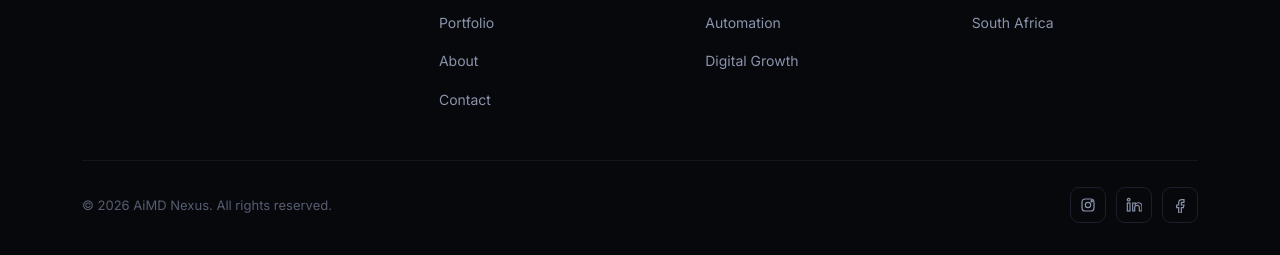
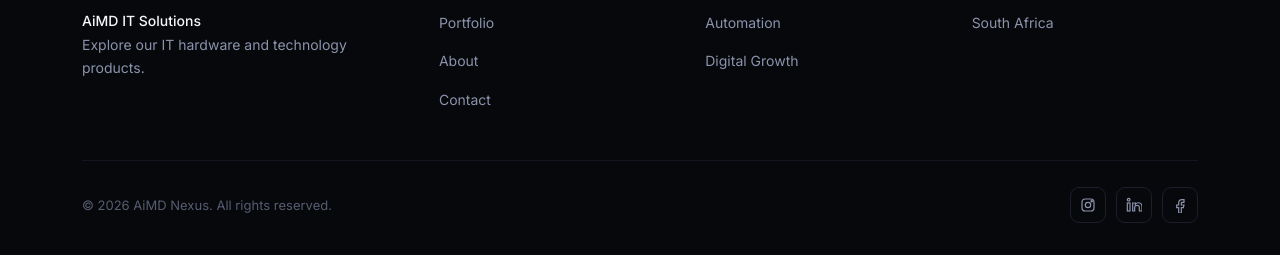
Before and after one commit to angelequeduxbury-netizen/aimd-nexus-website, a plain HTML site: page index.html in a window 1280 px wide. Shown: the part 9823-10078 px from the top of the page. Drawn offline with Linux system fonts and the light colour scheme.

Commit message:
Add files via upload

```diff
--- a/index.html
+++ b/index.html
@@ -472,6 +472,9 @@
   .footer-top{ display:grid; grid-template-columns:1.4fr 1fr 1fr 1fr; gap:40px; padding-bottom:48px; }
   .footer-brand .brand{ margin-bottom:16px; }
   .footer-brand p{ color:var(--muted); font-size:14px; max-width:280px; }
+  .footer-brand .footer-sister{ margin-top:16px; }
+  .footer-brand .footer-sister a{ color:var(--text); font-weight:500; transition:color .2s; }
+  .footer-brand .footer-sister a:hover{ text-decoration:underline; }
   .footer-col h5{ font-family:'JetBrains Mono'; font-size:11.5px; letter-spacing:.1em; text-transform:uppercase; color:var(--muted-dim); margin-bottom:18px; font-weight:500; }
   .footer-col ul{ display:flex; flex-direction:column; gap:12px; }
   .footer-col a{ font-size:14px; color:var(--muted); transition:color .2s; }
@@ -1164,6 +1167,7 @@
           </span>
         </a>
         <p>An AI-powered digital agency helping businesses establish, grow, and automate their online presence.</p>
+        <p class="footer-sister"><a href="https://its.aimdnexus.co.za/">AiMD IT Solutions</a><br>Explore our IT hardware and technology products.</p>
       </div>
       <div class="footer-col">
         <h5>Studio</h5>
```
